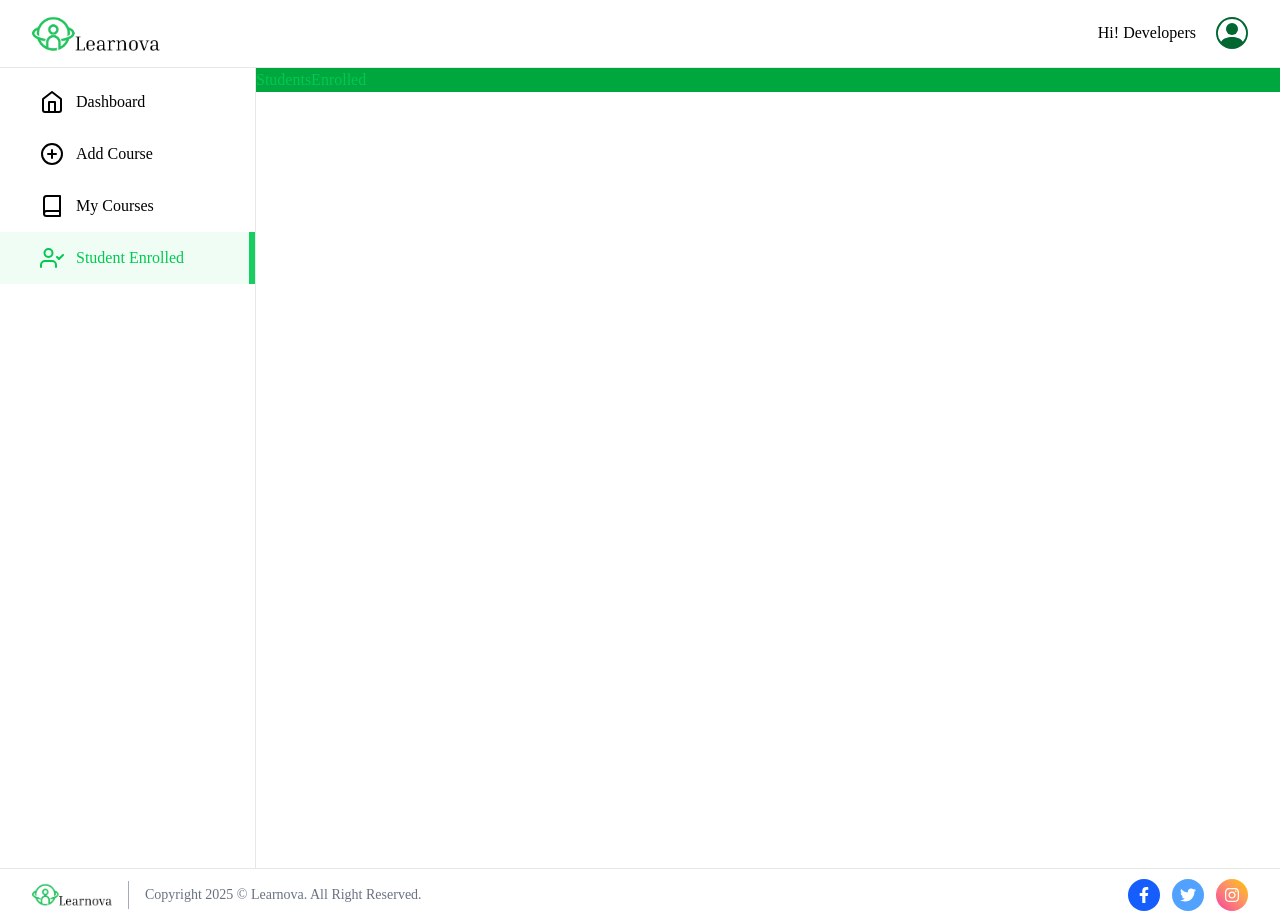
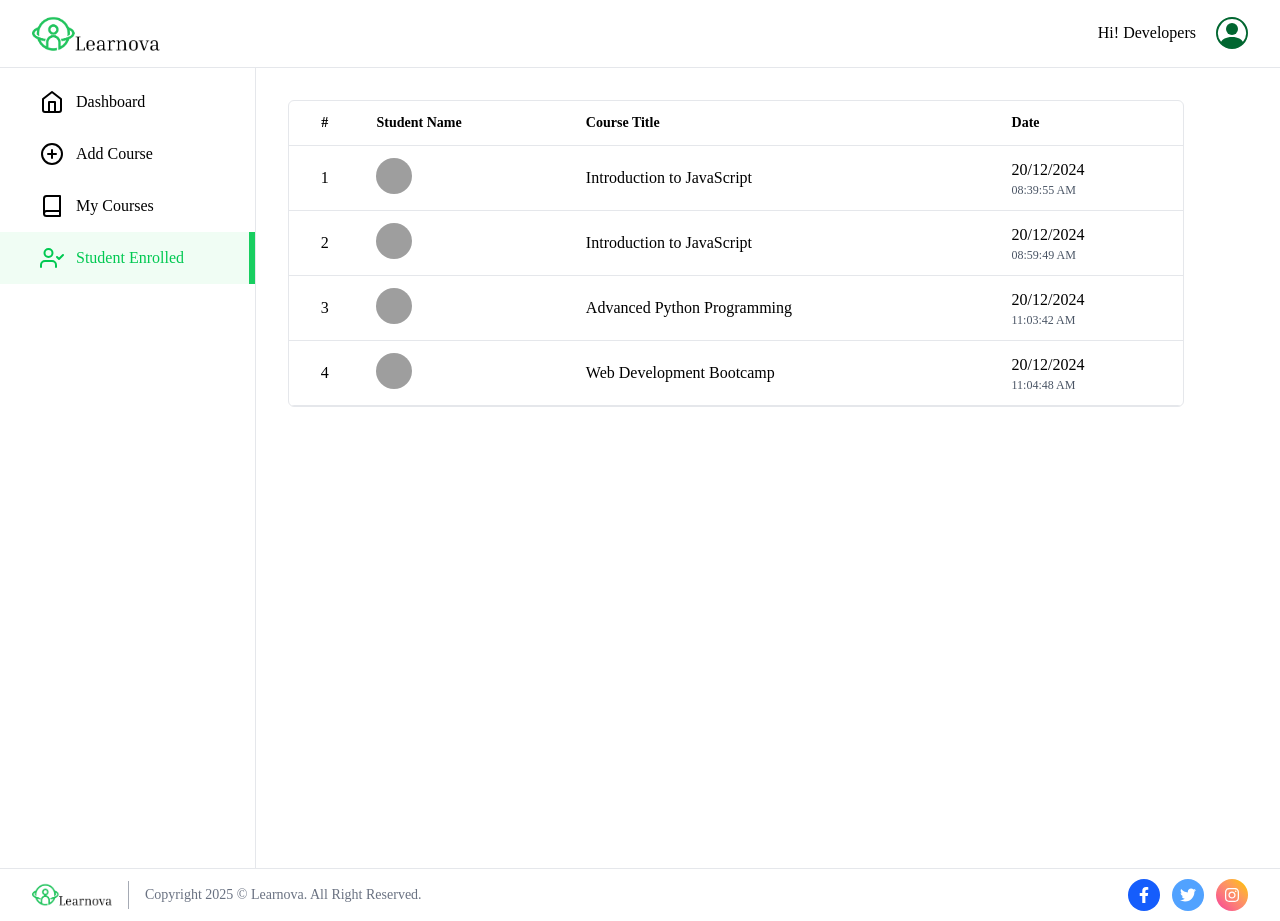
Before and after one commit to PrethigahShanmugarajah/Learnova, a React (Vite) app in the folder Client/: page /educator/student-enrolled in a window 1280 px wide. Built offline with nearby package versions, Linux system fonts and the light colour scheme; no server answers; grey boxes are pictures that could not be loaded; a web font is replaced by a local one.

Commit message:
Complete educator StudentsEnrolled page

```diff
--- a/Client/src/pages/educator/StudentsEnrolled.jsx
+++ b/Client/src/pages/educator/StudentsEnrolled.jsx
@@ -1,11 +1,86 @@
 // Learnova / Client / src / pages / educator / StudentsEnrolled.jsx
-import React from "react";
+import React, { useEffect, useState } from "react";
+import { dummyStudentEnrolled } from "../../assets/assets";
+import Loading from "../../components/Loading";
+import { formatDDMMYYYYWithTimeAMPM } from "../../utils/date";
 
 const StudentsEnrolled = () => {
-  return (
-    <div>
-      <h1 className="text-green-500 bg-green-600">StudentsEnrolled</h1>
+  const [enrolledStudents, setEnrolledStudents] = useState(null);
+
+  const fetchEnrolledStudents = async () => {
+    setEnrolledStudents(dummyStudentEnrolled);
+  };
+
+  useEffect(() => {
+    fetchEnrolledStudents(dummyStudentEnrolled);
+  }, []);
+
+  return enrolledStudents ? (
+    <div className="min-h-screen flex flex-col items-start justify-between md:p-8 md:pb-0 p-4 pt-8 pb-0">
+      <div className="flex flex-col items-center max-w-4xl w-full overflow-hidden rounded-md bg-white border border-gray-200">
+        <table className="table-fixed md:table-auto w-full overflow-hidden pb-4">
+          <thead className="text-black border-b border-gray-200 text-sm text-left">
+            <tr>
+              <th className="px-4 py-3 font-semibold text-center hidden sm:table-cell">
+                #
+              </th>
+
+              <th className="px-4 py-3 font-semibold">Student Name</th>
+
+              <th className="px-4 py-3 font-semibold">Course Title</th>
+
+              <th className="px-4 py-3 font-semibold hidden sm:table-cell">
+                Date
+              </th>
+            </tr>
+          </thead>
+
+          <tbody>
+            {enrolledStudents.map((item, index) => (
+              <tr key={index} className="border-b border-gray-200">
+                <td className="px-4 py-3 text-center hidden sm:table-cell">
+                  {index + 1}
+                </td>
+
+                <td className="md:px-4 px-2 py-3 flex items-center space-x-3">
+                  <img
+                    src={item.student.imageUrl}
+                    alt={item.student.name}
+                    className="w-9 h-9 rounded-full"
+                  />
+                </td>
+
+                <td className="px-4 py-3 truncate">{item.courseTitle}</td>
+
+                <td className="px-4 py-3 hidden sm:table-cell">
+                  {/* {new Date(item.purchaseDate).toLocaleDateString()} */}
+
+                  {/* {formatDDMMYYYYWithTimeAMPM(item.purchaseDate)} */}
+
+                  <div className="flex flex-col">
+                    <span className="font-medium">
+                      {
+                        formatDDMMYYYYWithTimeAMPM(item.purchaseDate).split(
+                          " "
+                        )[0]
+                      }{" "}
+                    </span>
+                    <span className="text-gray-600 text-xs">
+                      {formatDDMMYYYYWithTimeAMPM(item.purchaseDate)
+                        .split(" ")
+                        .slice(1)
+                        .join(" ")}{" "}
+                    </span>
+                  </div>
+                </td>
+              </tr>
+            ))}
+          </tbody>
+        </table>
+      </div>
     </div>
+  ) : (
+    <Loading />
   );
 };
 
```
